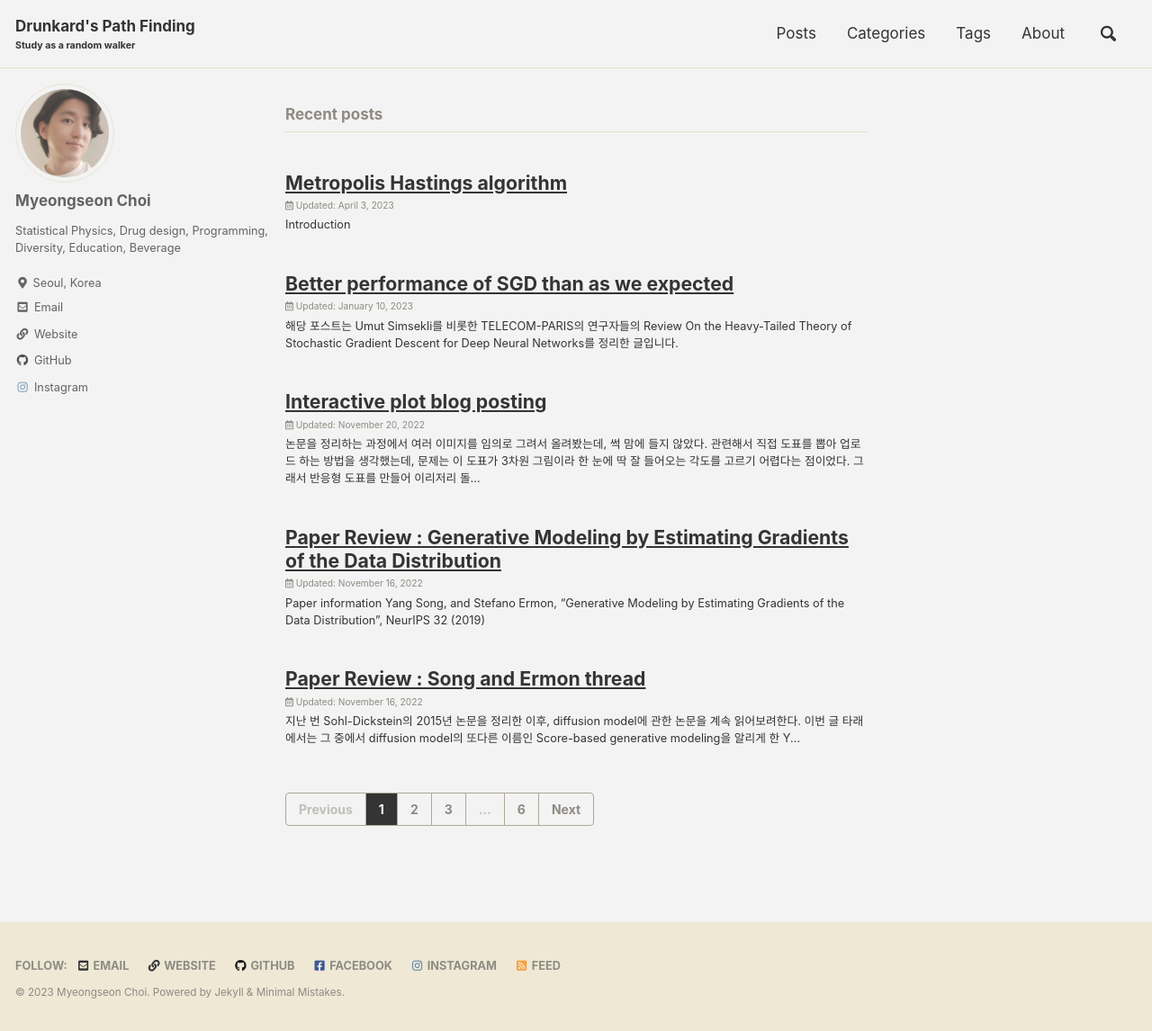
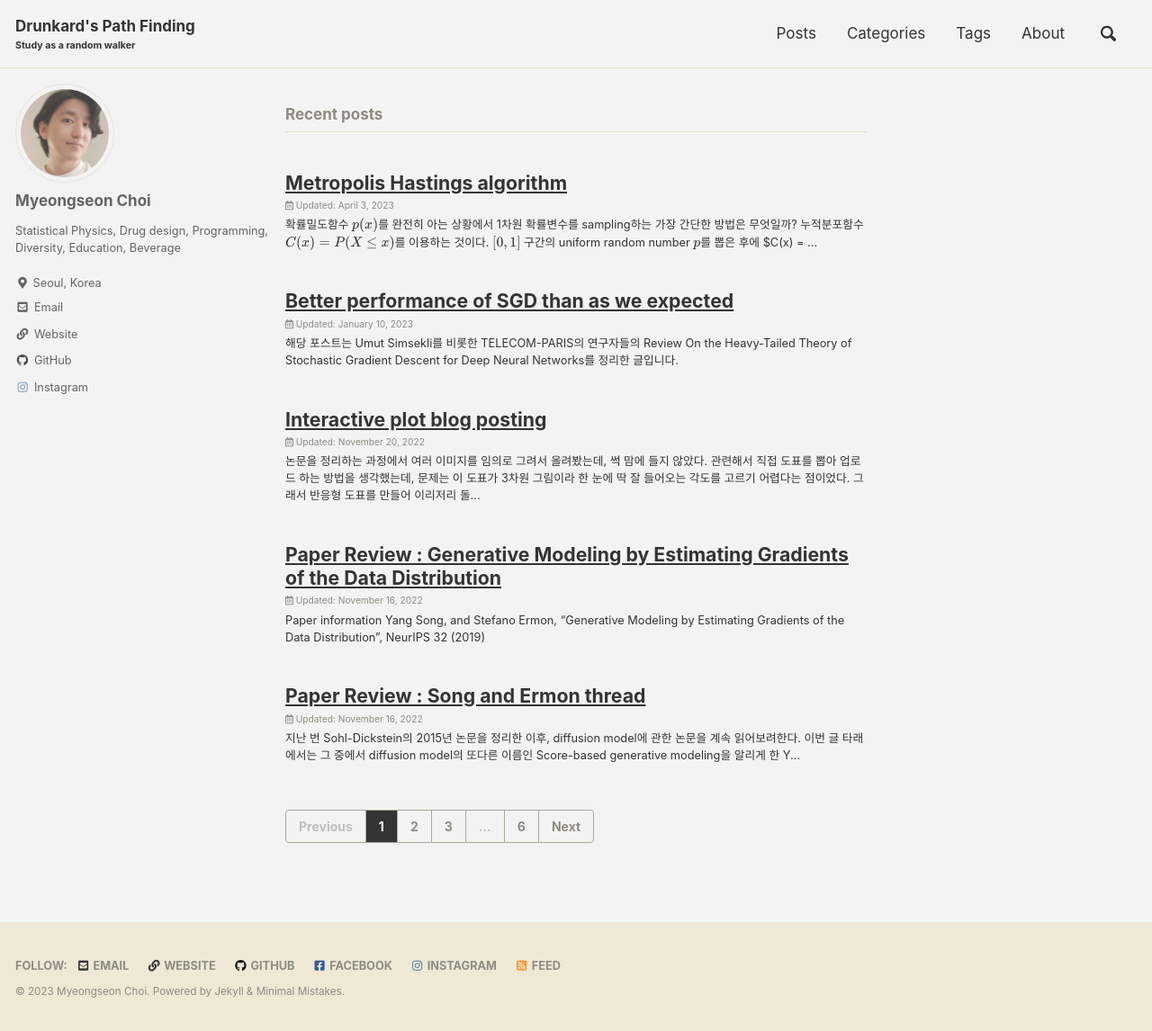
Before and after one commit to key262yek/key262yek.github.io, a Jekyll site: the page built from index.html, in a window 1280 px wide and 1146 px high. Shown: the whole window at 90% size. Built offline with Jekyll 4.4.1, drawn with Linux system fonts in a browser that asks for light colours; cached includes are drawn as plain includes; nearby versions of some CDN libraries; the list of posts is cut into pages by our own code; part of the change alters nothing that is shown.

Commit message:
publish MH algorithm

````diff
--- a/_posts/2023-04-03-Metropolis-Hastings-algorithm.md
+++ b/_posts/2023-04-03-Metropolis-Hastings-algorithm.md
@@ -13,7 +13,6 @@ toc_icon: "fas fa-clipboard-list"
 toc_sticky: true
 ---
 
-## Introduction
 
 확률밀도함수 $p(x)$를 완전히 아는 상황에서 1차원 확률변수를 sampling하는 가장 간단한 방법은 무엇일까?
 누적분포함수 $C(x) = P(X \leq x)$를 이용하는 것이다.
@@ -113,7 +112,7 @@ sampling 방법은 Metropolis algorithm을 소개하며 설명할 것이니 미
 \begin{equation}
   1 = \int_0^L \frac{1}{L} \dd x
   = \int_0^L \frac{1}{L C e^{-x}} C e^{-x} \dd x
-  = E[\frac{1}{L C e^{-x}}] \\
+  = E\qty[\frac{1}{L C e^{-x}}] \\
 \end{equation}
 
 따라서 적분은 아래와 같은 식으로 정리된다.
@@ -128,7 +127,6 @@ sampling 방법은 Metropolis algorithm을 소개하며 설명할 것이니 미
 def w(x):
     return np.exp(-x)
 
-h = 3
 current = np.random.uniform(0, L)
 samples = []
 for _ in range(N + 100):
@@ -163,18 +161,65 @@ new = current + np.random.uniform(-dx, dx) # case 2
 ```
 두 방법 모두 전이 확률이 대칭적인 분포이다.
 즉, current가 $x$인 상황에서 $x'$이 candidate로 나오는 확률과 current가 $x'$인 상황에서 $x$가 candidate으로 나오는 확률이 같다.
-하지만 항상 이런 경우만 있으리란 보장은 없으므로 비대칭적인 전이확률을 가지는 경우까지 확장한 경우가 Hastings가 제안한 방법이다.
+하지만 항상 이런 경우만 있으리란 보장은 없으므로 비대칭적인 확률을 가지는 경우까지 확장한 경우가 Hastings가 제안한 방법이다.
 
 그 경우 sample candidate이 accept될 확률이 아래와 같이 바뀐다.
+$$
 \begin{align}
-    A(x'|x) &= min\qty(1, \frac{w(x')}{w(x)}) \tag{Metropolis} //
-    A(x'|x) &= min\qty(1, \frac{w(x')p(x'|x)}{w(x)p(x | x')}) \tag{Hastings}
+    A(x'|x) &= min\qty(1, \frac{w(x')}{w(x)}) \tag{Metropolis} \\
+    A(x'|x) &= min\qty(1, \frac{w(x')p(x'\rightarrow x)}{w(x)p(x \rightarrow x')}) \tag{Hastings}
 \end{align}
+$$
+
+이렇게 Acceptance probability를 조정하면, 비대칭적인 전이확률로 주어진 Markov chain sampling이라 하더라도 sampling의 분포는 $w(x)$에 비례하는 확률분포를 따르게 된다.
 
 ## Detailed balance
 이를 이해하기 위해서 우리는 sampling을 반복함에 따라 sample들이 따르는 확률분포가 어떻게 변하는지 추적할 필요가 있다.
 $n$번째 sample이 따르는 확률 분포를 $p_n(x)$라 하자.
 이를 통해 $n + 1$번째 sample의 확률분포 $p_{n+1}(x)$가 어떻게 주어질지 알아보자.
 
-$p_n(x_n)\dd x_n$의 확률로 주어진 $n$번째 sample $x_n$이 있을 때,
-그 다음 sample $x_{n+1}$은 transition probability $p(x_n \rightarrow x_{n+1}) = p(x_{n+1} | x_n)$의 확률로 결정된다.
+$p_n(x)\dd x$의 확률로 주어진 $n$번째 sample $x$가 있을 때,
+그 다음 sample $x'$은 $p(x \rightarrow x')$의 확률로 결정된다.
+그리고 그 sample이 accept 될 확률은 $A(x'|x)$이다.
+따라서 $p_{n}(x)$에서 $\int \dd x' p(x \rightarrow x') A(x' | x) p_n(x)$ 만큼의 확률은 다음 sample에서 다른 값의 확률로 옮겨간다.
+반대로 생각하면 다른 위치 $x'$에서도 $x$ 위치로의 확률 이동이 존재한다.
+그 값은 $\int \dd x' p(x' \rightarrow x) A(x | x) p_n(x')$이 된다.
+따라서 $p_n(x)$의 점화식은 아래와 같이 주어진다.
+
+\begin{equation}
+  p_{n+1}(x) = p_n(x) + \int \dd x' (p(x' \rightarrow x) A(x|x') p_n(x') - p(x \rightarrow x') A(x'|x) p_n(x))
+\end{equation}
+
+이 점화식을 완전히 푸는 것은 쉽지 않다.
+하지만 이 해의 극한이 어떤 평형 조건을 만족할지는 구할 수 있다.
+\begin{equation}
+  p(x' \rightarrow x) A(x|x') p(x') = p(x \rightarrow x') A(x'|x) p(x)
+\end{equation}
+
+따라서 평형 상태에서의 두 지점의 확률분포 비율 $p(x')/p(x)$는 아래와 같이 주어진다.
+\begin{equation}
+  \frac{p(x')}{p(x)}
+  = \frac{p(x \rightarrow x') A(x'|x)}{p(x' \rightarrow x) A(x|x')}
+\end{equation}
+
+이제 우리가 알아야 하는 것은 Accetance probability의 비율이다.
+만약 $w(x')p(x' \rightarrow x) > w(x) p(x \rightarrow x')$라면
+$A(x'|x) = 1$로 주어지므로
+\begin{equation}
+  \frac{A(x' | x)}{A (x | x')} = \frac{1}{A(x|x')} = \frac{w(x')p(x' \rightarrow x)}{w(x)p(x \rightarrow x')}
+\end{equation}
+이 되고, 반대의 경우도 최종 결과 값은 동일하다.
+따라서 앞선 식에 이를 대입하면 우리는 평형 분포의 비율을 구할 수 있다.
+\begin{equation}
+  \frac{p(x')}{p(x)}
+  = \frac{p(x \rightarrow x')}{p(x' \rightarrow x)}\frac{w(x')p(x' \rightarrow x)}{w(x)p(x \rightarrow x')}
+  = \frac{w(x')}{w(x)}
+\end{equation}
+
+## Conclusion
+이렇게 MH algorithm의 복잡한 sampling 방법이 어떻게 원하는 분포를 따라 sampling을 할 수 있게 되었는지 확인하였다.
+정리하자면 아래와 같은 부분을 확인할 수 있었다.
+
+1. MH algorithm의 사용처: 확률분포의 함수 꼴은 알지만 normalization factor를 계산하는 것은 매우 어려울 때
+2. MH algorithm의 알고리즘 핵심: New sample을 reject하는 acceptance probability
+3. MH algorithm의 작동원리: 분포의 점화식의 극한이 이루게 되는 detailed balance가 우리가 원하는 확률분포를 이루도록 강제하는 것.
````
